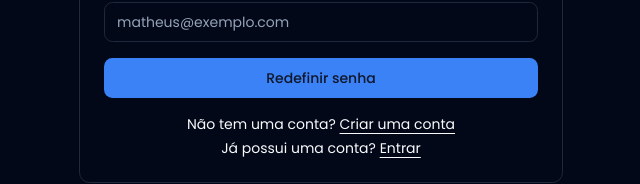
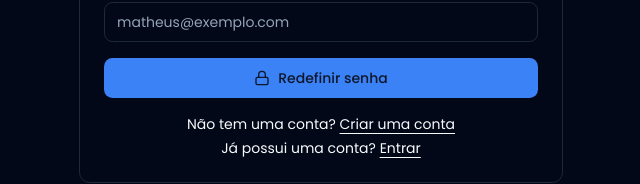
Before and after one commit to MatheusAltrao/finance-front, a Next.js app: page /auth/reset-password in a window 1280 px wide. Shown: the part 249-433 px from the top of the page, without its empty margins (319-959 px from the left). Built offline with nearby package versions, Linux system fonts and the light colour scheme.

Commit message:
✨ feat(auth/forms): Adiciona ícones aos botões de `Criar conta`, `Redefinir senha` e `Entrar`

```diff
--- a/src/app/auth/register/components/form-register.tsx
+++ b/src/app/auth/register/components/form-register.tsx
@@ -16,6 +16,7 @@ import {
   FormRegisterSchemaProps,
 } from "@/schemas/auth/register.schema";
 import { zodResolver } from "@hookform/resolvers/zod";
+import { Plus } from "lucide-react";
 import { useForm } from "react-hook-form";
 
 export default function FormRegister() {
@@ -81,7 +82,7 @@ export default function FormRegister() {
           />
         </div>
         <Button className="w-full" type="submit">
-          Criar conta
+          <Plus size={20} /> Criar conta
         </Button>
       </form>
       {formFooter("register")}
--- a/src/app/auth/reset-password/components/form-reset-password.tsx
+++ b/src/app/auth/reset-password/components/form-reset-password.tsx
@@ -16,6 +16,7 @@ import {
   FormResetPasswordSchemaProps,
 } from "@/schemas/auth/reset-password.schema";
 import { zodResolver } from "@hookform/resolvers/zod";
+import { Lock } from "lucide-react";
 import { useForm } from "react-hook-form";
 
 export default function FormResetPassword() {
@@ -49,7 +50,7 @@ export default function FormResetPassword() {
           />
         </div>
         <Button className="w-full" type="submit">
-          Redefinir senha
+          <Lock size={20} /> Redefinir senha
         </Button>
       </form>
       {formFooter("reset-password")}
--- a/src/app/auth/sign-in/components/form-sign-in.tsx
+++ b/src/app/auth/sign-in/components/form-sign-in.tsx
@@ -16,6 +16,7 @@ import {
   FormSignInSchemaProps,
 } from "@/schemas/auth/sign-in.schema";
 import { zodResolver } from "@hookform/resolvers/zod";
+import { DoorOpen } from "lucide-react";
 import { useForm } from "react-hook-form";
 
 export default function FormSignIn() {
@@ -67,7 +68,7 @@ export default function FormSignIn() {
           />
         </div>
         <Button className="w-full" type="submit">
-          Entrar
+          <DoorOpen size={20} /> Entrar
         </Button>
       </form>
       {formFooter("sign-in")}
```
